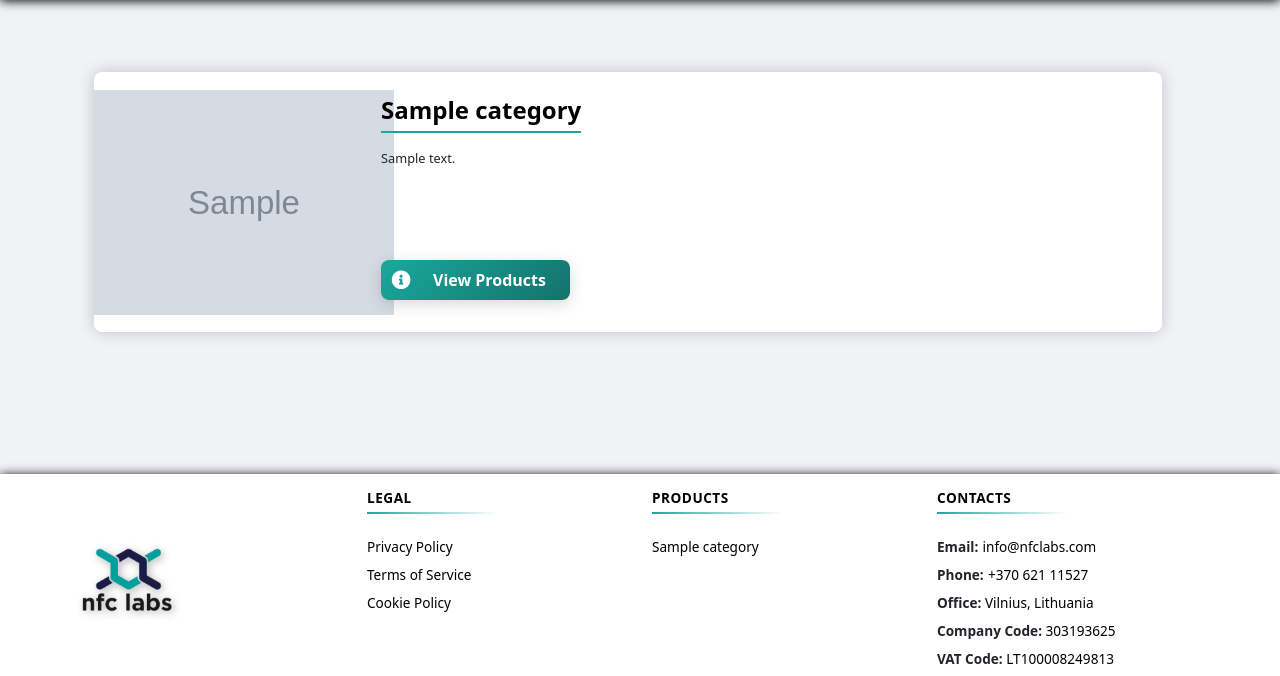
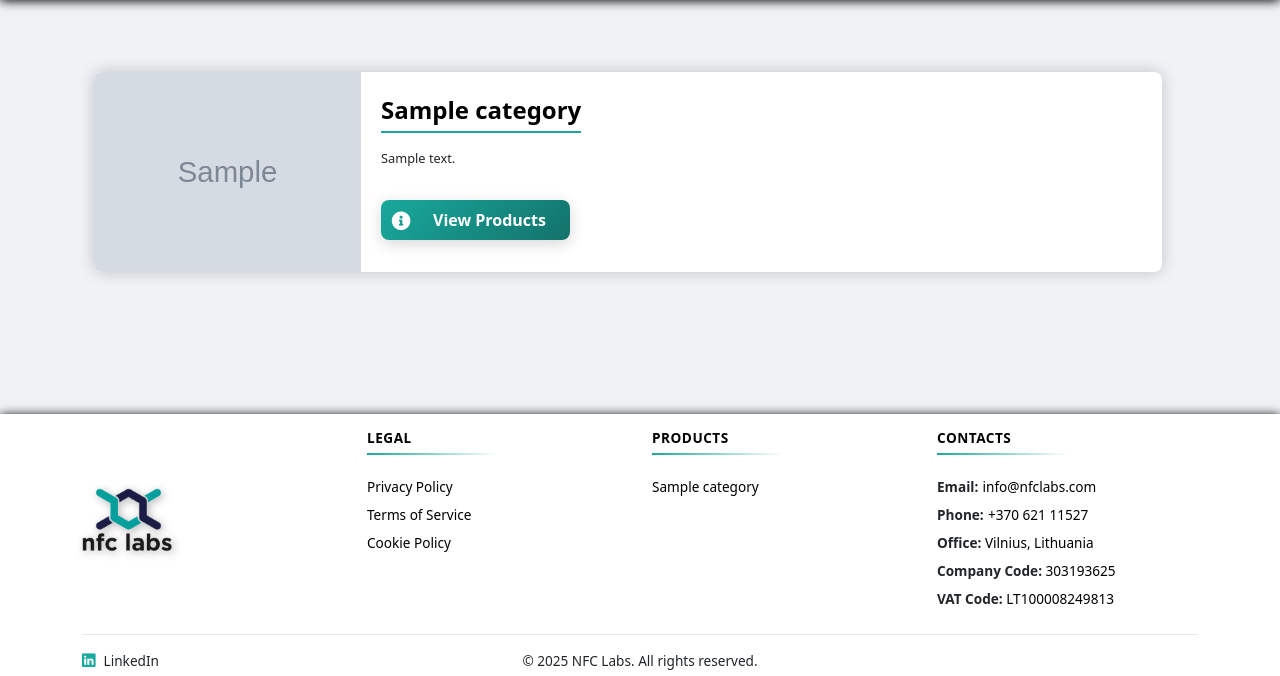
Before and after one commit to StAinius/NFCLABS, a Django app: page /products/ in a window 1280 px wide. Shown: the part 124-800 px from the top of the page. Run offline with Django 5.2, Linux system fonts and the light colour scheme; tables that the repository leaves empty hold one stand-in row (values such as "Sample post"); grey boxes marked "Sample" are stand-in pictures; some libraries are stand-ins or nearby versions.

Commit message:
Pakeitimai

```diff
--- a/static/css/style.css
+++ b/static/css/style.css
@@ -404,7 +404,7 @@
   height: 450px;
   display: flex;
   justify-content: center;
-  align-items: left;
+  align-items: center;
   border-radius: 8px;
 }
 
--- a/templates/products/products_list.html
+++ b/templates/products/products_list.html
@@ -18,12 +18,13 @@
         <div class="row justify-content-center">
             {% for category in categories %}
             <div class="col-12 from-left">
-                <div class="card border-0 category-card">
-                    <div class="row g-0">
+                <div class="card border-0 category-card" style="min-height: 150px;">
+                    <div class="row g-0 h-100">
                         {% if category.image %}
-                        <div class="col-md-2">
-                            <div class="image-wrapper">
-                                <img src="{{ category.image.url }}" alt="{{ category.name }}">
+                        <div class="col-md-2 d-flex">
+                            <div class="image-wrapper w-100" style="height: 100%;">
+                                <img src="{{ category.image.url }}" alt="{{ category.name }}"
+                                     style="width: 100%; height: 100%; object-fit: cover; object-position: center;">
                             </div>
                         </div>
                         {% endif %}
@@ -31,7 +32,10 @@
                             <div class="card-body card-content py-4">
                                 <div>
                                     <h5 class="category-title">{{ category.name}}</h5>
-                                    <div class="category-description">{{ category.description|safe }}</div>
+                                    <div class="category-description"
+                                         style="overflow: hidden; display: -webkit-box; -webkit-line-clamp: 8; line-clamp: 8; -webkit-box-orient: vertical; line-height: 1.5em;">
+                                        {{ category.description|safe }}
+                                    </div>
                                 </div>
                                 <div>
                                     <a href="{% url 'products_category' category.slug %}" class="button-slide">
```
